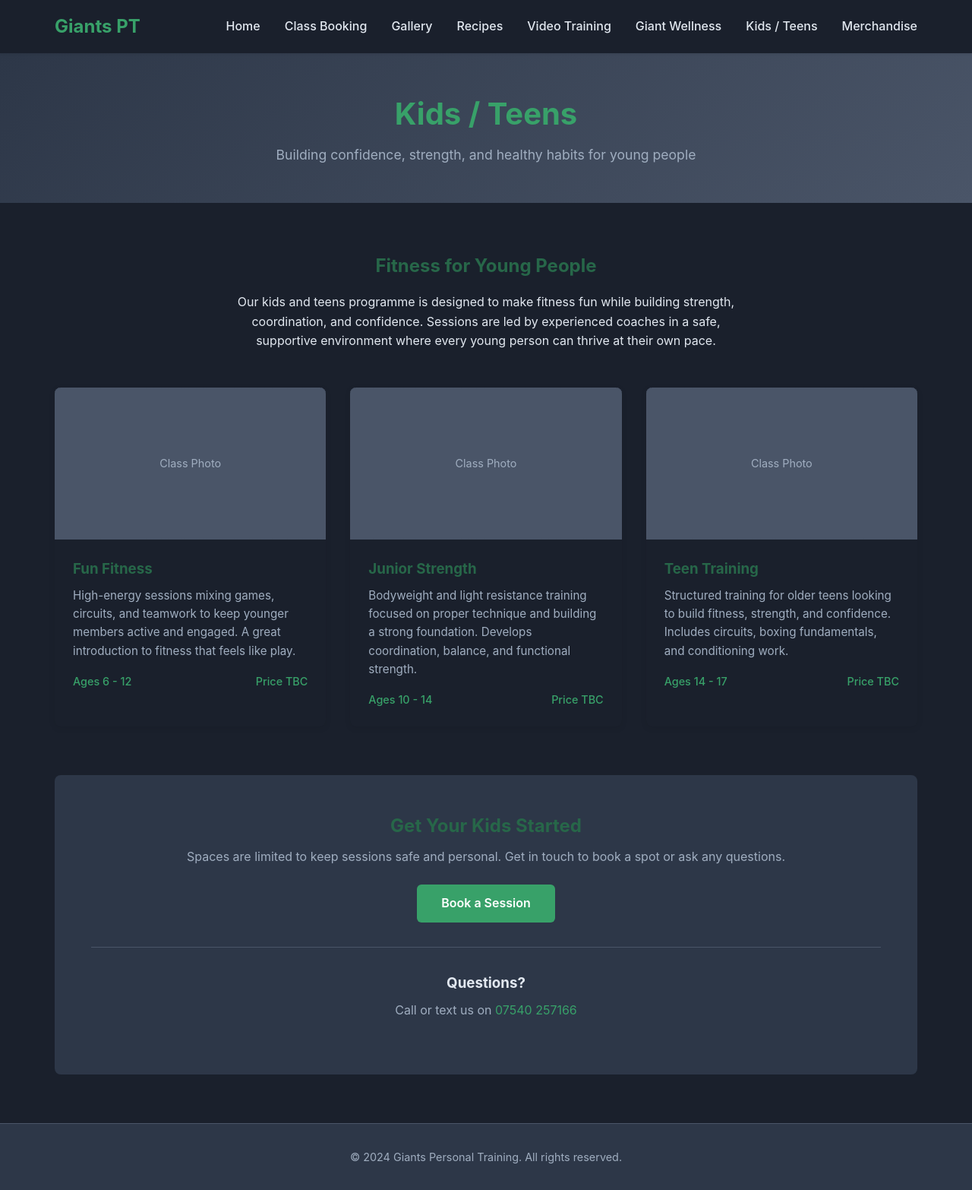
After one commit to rossforsyth055-wq/Giants, a FastAPI app: template src/giants/templates/kids.html in a window 1280 px wide. The commit adds this page. Shown: the whole page at 76% size. Run offline with FastAPI, Linux system fonts and the light colour scheme; the template is opened without the code that fills it, so the values that code supplies are empty.

Commit message:
Add Kids / Teens page with programme cards and booking CTA
Co-Authored-By: Claude Opus 4.6 <noreply@anthropic.com>

```diff
--- a/src/giants/main.py
+++ b/src/giants/main.py
@@ -59,6 +59,12 @@ async def wellness(request: Request) -> HTMLResponse:
     return templates.TemplateResponse(request, "wellness.html")
 
 
+@app.get("/kids", response_class=HTMLResponse, name="kids")
+async def kids(request: Request) -> HTMLResponse:
+    """Kids and teens training page."""
+    return templates.TemplateResponse(request, "kids.html")
+
+
 @app.get("/merchandise", response_class=HTMLResponse, name="merchandise")
 async def merchandise(request: Request) -> HTMLResponse:
     """Merchandise page."""
--- a/src/giants/static/css/style.css
+++ b/src/giants/static/css/style.css
@@ -566,6 +566,97 @@ body {
     margin-bottom: 1.5rem;
 }
 
+/* Kids / Teens Section */
+.kids-section {
+    padding: 4rem 2rem;
+    max-width: 1200px;
+    margin: 0 auto;
+}
+
+.kids-intro {
+    text-align: center;
+    max-width: 700px;
+    margin: 0 auto 3rem;
+}
+
+.kids-intro h2 {
+    color: var(--primary-dark);
+    margin-bottom: 1rem;
+}
+
+.kids-grid {
+    display: grid;
+    grid-template-columns: repeat(auto-fit, minmax(300px, 1fr));
+    gap: 2rem;
+    margin-bottom: 4rem;
+}
+
+.kids-card {
+    background: var(--bg-color);
+    border-radius: 8px;
+    overflow: hidden;
+    box-shadow: 0 2px 8px rgba(0, 0, 0, 0.08);
+    transition: transform 0.2s ease, box-shadow 0.2s ease;
+}
+
+.kids-card:hover {
+    transform: translateY(-4px);
+    box-shadow: 0 4px 16px rgba(0, 0, 0, 0.12);
+}
+
+.kids-card-image {
+    height: 200px;
+}
+
+.kids-card-content {
+    padding: 1.5rem;
+}
+
+.kids-card-content h3 {
+    color: var(--primary-dark);
+    margin-bottom: 0.5rem;
+}
+
+.kids-card-content p {
+    color: var(--text-light);
+    font-size: 0.95rem;
+    margin-bottom: 1rem;
+}
+
+.kids-card-details {
+    display: flex;
+    justify-content: space-between;
+    color: var(--primary-color);
+    font-weight: 500;
+    font-size: 0.9rem;
+}
+
+.kids-cta {
+    background: var(--bg-light);
+    padding: 3rem;
+    border-radius: 8px;
+    text-align: center;
+}
+
+.kids-cta h2 {
+    color: var(--primary-dark);
+    margin-bottom: 0.5rem;
+}
+
+.kids-cta p {
+    color: var(--text-light);
+    margin-bottom: 1.5rem;
+}
+
+.kids-cta .contact-info a {
+    color: var(--primary-color);
+    text-decoration: none;
+}
+
+.kids-cta .contact-info a:hover {
+    text-decoration: underline;
+}
+
 /* Buttons */
 .btn {
     display: inline-block;
--- a/src/giants/templates/base.html
+++ b/src/giants/templates/base.html
@@ -17,6 +17,7 @@
                 <li><a href="{{ url_for('recipes') }}" class="nav-link">Recipes</a></li>
                 <li><a href="{{ url_for('video') }}" class="nav-link">Video Training</a></li>
                 <li><a href="{{ url_for('wellness') }}" class="nav-link">Giant Wellness</a></li>
+                <li><a href="{{ url_for('kids') }}" class="nav-link">Kids / Teens</a></li>
                 <li><a href="{{ url_for('merchandise') }}" class="nav-link">Merchandise</a></li>
             </ul>
         </div>
--- /dev/null
+++ b/src/giants/templates/kids.html
@@ -0,0 +1,71 @@
+{% extends "base.html" %}
+
+{% block title %}Kids / Teens - Giants Personal Training{% endblock %}
+
+{% block content %}
+<section class="page-header">
+    <h1>Kids / Teens</h1>
+    <p>Building confidence, strength, and healthy habits for young people</p>
+</section>
+
+<section class="kids-section">
+    <div class="kids-intro">
+        <h2>Fitness for Young People</h2>
+        <p>Our kids and teens programme is designed to make fitness fun while building strength, coordination, and confidence. Sessions are led by experienced coaches in a safe, supportive environment where every young person can thrive at their own pace.</p>
+    </div>
+
+    <div class="kids-grid">
+        <div class="kids-card">
+            <div class="kids-card-image placeholder">
+                <span>Class Photo</span>
+            </div>
+            <div class="kids-card-content">
+                <h3>Fun Fitness</h3>
+                <p>High-energy sessions mixing games, circuits, and teamwork to keep younger members active and engaged. A great introduction to fitness that feels like play.</p>
+                <div class="kids-card-details">
+                    <span>Ages 6 - 12</span>
+                    <span>Price TBC</span>
+                </div>
+            </div>
+        </div>
+
+        <div class="kids-card">
+            <div class="kids-card-image placeholder">
+                <span>Class Photo</span>
+            </div>
+            <div class="kids-card-content">
+                <h3>Junior Strength</h3>
+                <p>Bodyweight and light resistance training focused on proper technique and building a strong foundation. Develops coordination, balance, and functional strength.</p>
+                <div class="kids-card-details">
+                    <span>Ages 10 - 14</span>
+                    <span>Price TBC</span>
+                </div>
+            </div>
+        </div>
+
+        <div class="kids-card">
+            <div class="kids-card-image placeholder">
+                <span>Class Photo</span>
+            </div>
+            <div class="kids-card-content">
+                <h3>Teen Training</h3>
+                <p>Structured training for older teens looking to build fitness, strength, and confidence. Includes circuits, boxing fundamentals, and conditioning work.</p>
+                <div class="kids-card-details">
+                    <span>Ages 14 - 17</span>
+                    <span>Price TBC</span>
+                </div>
+            </div>
+        </div>
+    </div>
+
+    <div class="kids-cta">
+        <h2>Get Your Kids Started</h2>
+        <p>Spaces are limited to keep sessions safe and personal. Get in touch to book a spot or ask any questions.</p>
+        <a href="{{ url_for('booking') }}" class="btn btn-primary">Book a Session</a>
+        <div class="contact-info">
+            <h3>Questions?</h3>
+            <p>Call or text us on <a href="tel:+447540257166">07540 257166</a></p>
+        </div>
+    </div>
+</section>
+{% endblock %}
```
